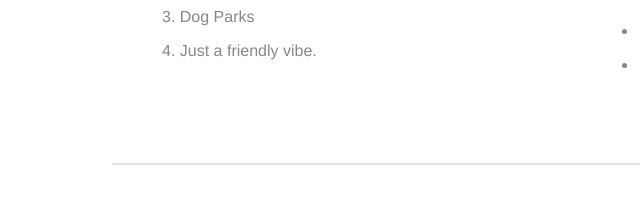
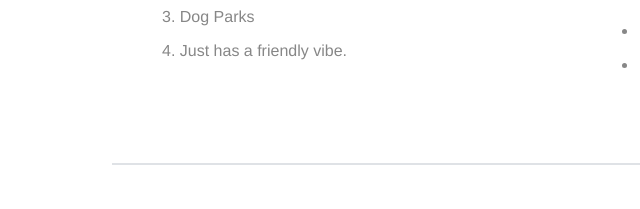
Before and after one commit to bathelix/cssPage, a plain HTML site: page index.html in a window 1280 px wide. Shown: the part 2672-2881 px from the top of the page, 48-688 px from the left. Drawn offline with Linux system fonts and the light colour scheme.

```diff
--- a/index.html
+++ b/index.html
@@ -52,7 +52,7 @@
           <li>Strong sense of community and activism.</li>
           <li>Small stores and artisinal shops.</li>
           <li>Dog Parks</li>
-          <li>Just a friendly vibe.</li>
+          <li>Just has a friendly vibe.</li>
         </ol>
       </div>
 		</div><!-- End .secondary-content -->
```
